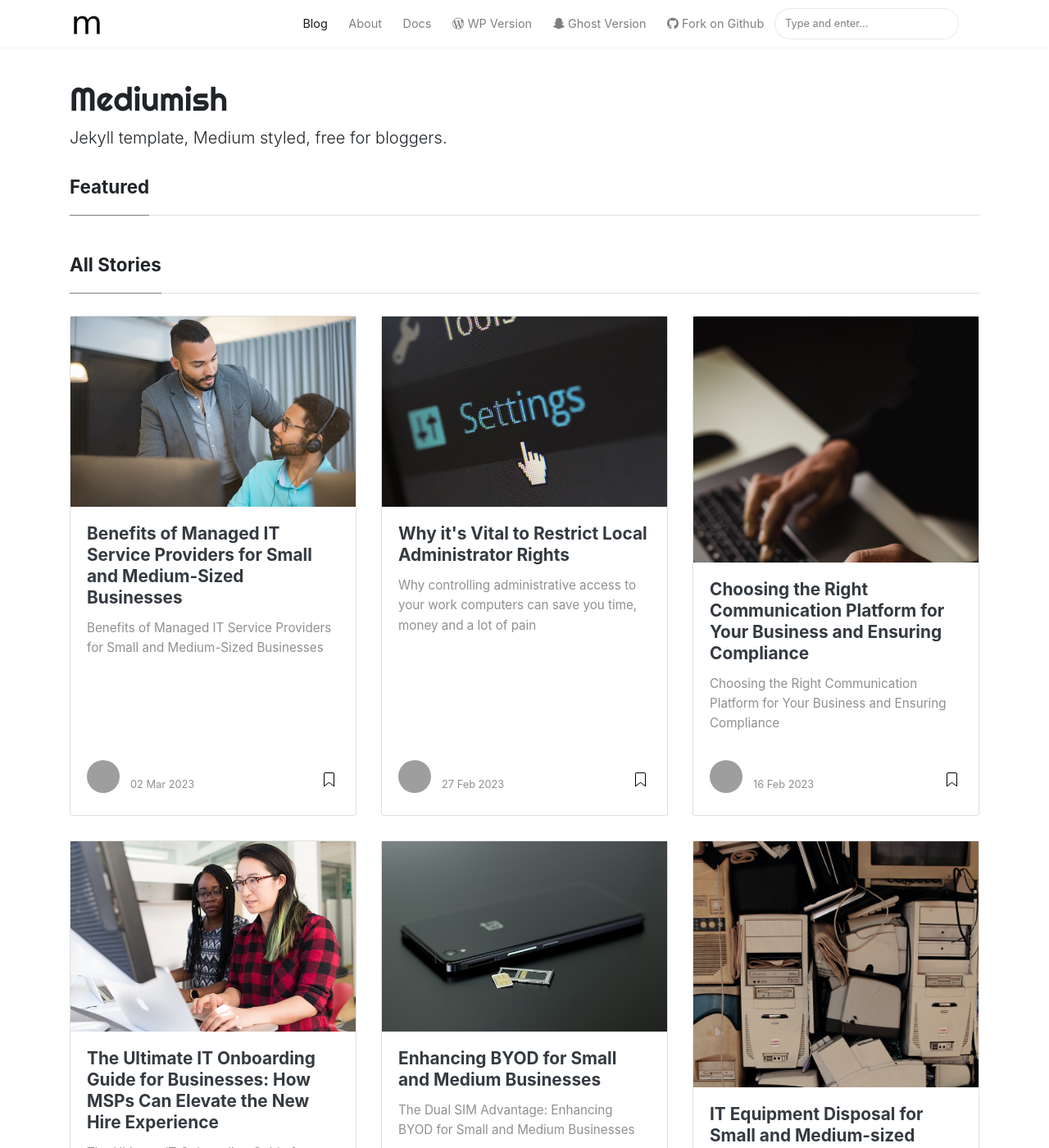
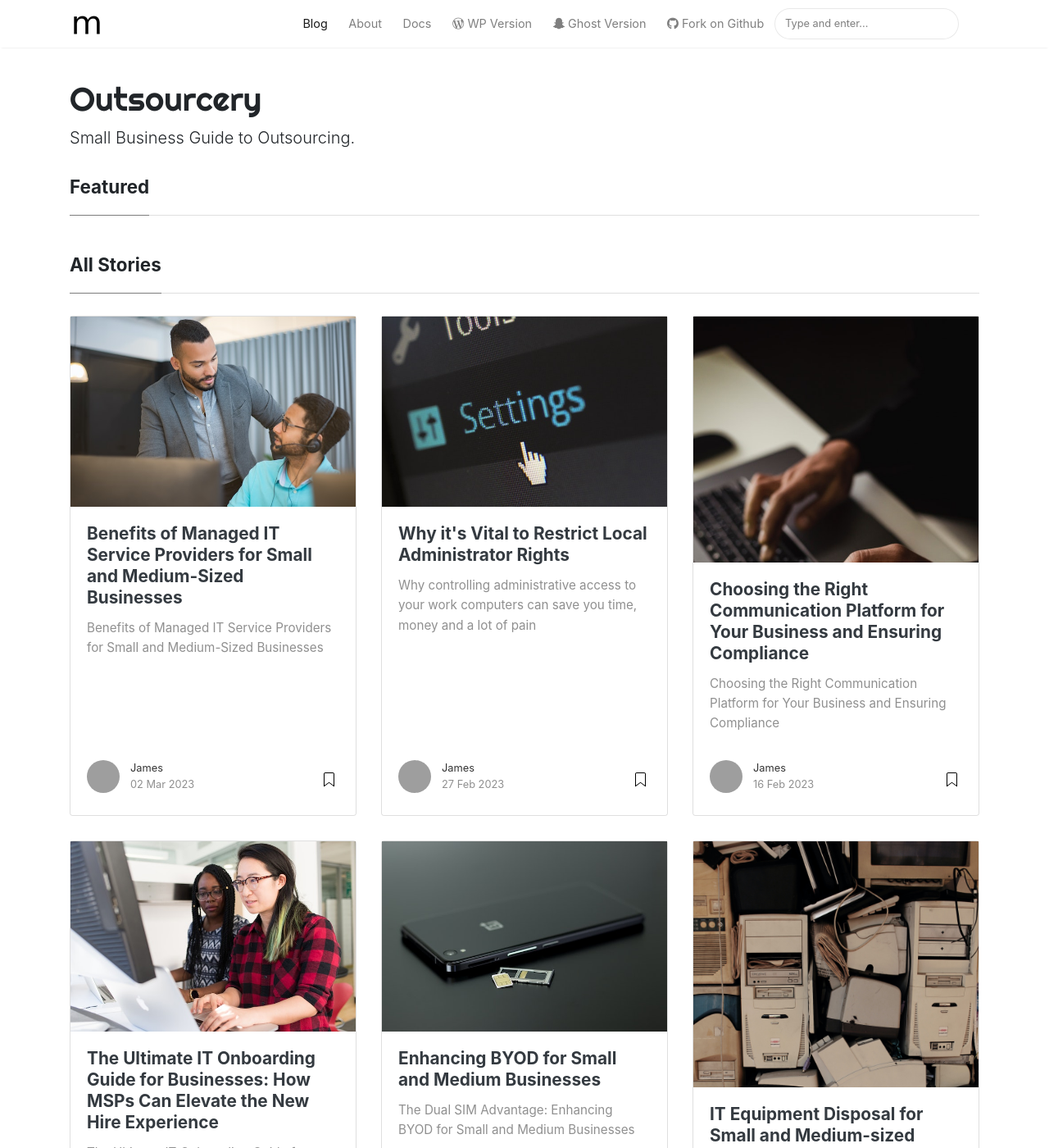
Before and after one commit to themilkmen/outsourcery, a Jekyll site: the page built from index.html, in a window 1280 px wide and 1400 px high. Shown: the whole window at 82% size. Built offline with Jekyll 4.4.1, drawn with Linux system fonts in a browser that asks for light colours; nearby versions of some CDN libraries; the list of posts is cut into pages by our own code; some of the changed text lies outside the part shown; grey boxes are pictures that could not be loaded.

Commit message:
Update _config.yml

```diff
--- a/_config.yml
+++ b/_config.yml
@@ -1,35 +1,35 @@
 # Site
-name: "Mediumish"
-title: "Mediumish"
-description: "Jekyll template, Medium styled, free for bloggers."
+name: "Outsourcery"
+title: "Outsourcery"
+description: "Small Business Guide to Outsourcing."
 logo: 'assets/images/logo.png'
 favicon: 'assets/images/logo.png'
-baseurl: /mediumish-theme-jekyll
+baseurl: /
 google_analytics: 'UA-46278016-1'
-disqus: 'demowebsite'
-mailchimp-list: 'https://wowthemes.us11.list-manage.com/subscribe/post?u=8aeb20a530e124561927d3bd8&amp;id=8c3d2d214b'
+disqus: ''
+mailchimp-list: ''
 include: ["_pages"]
 permalink: /:title/
 
 # Authors
 authors:
-  sal:
-    name: Sal
-    display_name: Sal
-    gravatar: e56154546cf4be74e393c62d1ae9f9d4
-    email: wowthemesnet@gmail.com
-    web: https://www.wowthemes.net
-    twitter: https://twitter.com/wowthemesnet
-    description: "Author of Mediumish, a Bootstrap Medium styled template available for WordPress, HTML, Ghost and Jekyll. You are currently previewing Jekyll template demo."
-  john:
-    name: John
-    display_name: John
-    avatar: 'assets/images/avatar.png'
-    gravatar: b1cc14991db7a456fcd761680bbc8f81
-    email: wowthemesnet@gmail.com
-    web: https://www.wowthemes.net
-    twitter: https://twitter.com/wowthemesnet
-    description: "This is the author box. Write a short description of the author here. You are currently previewing Mediumish demo, a Jekyll template compatible with Github pages."
+  james:
+    name: James
+    display_name: James
+    gravatar:
+    email: hello@themilkmen.com
+    web: https://themilkmen.com
+    twitter: https://twitter.com/themilkmen
+    description: ""
+  charles:
+    name: Charles
+    display_name: Charlies
+    avatar: ''
+    gravatar:
+    email: hello@themilkmen.com
+    web: https://themilkmen.com
+    twitter: https://twitter.com/themilkmen
+    description: ""
 
 # Plugins
 plugins:
```
